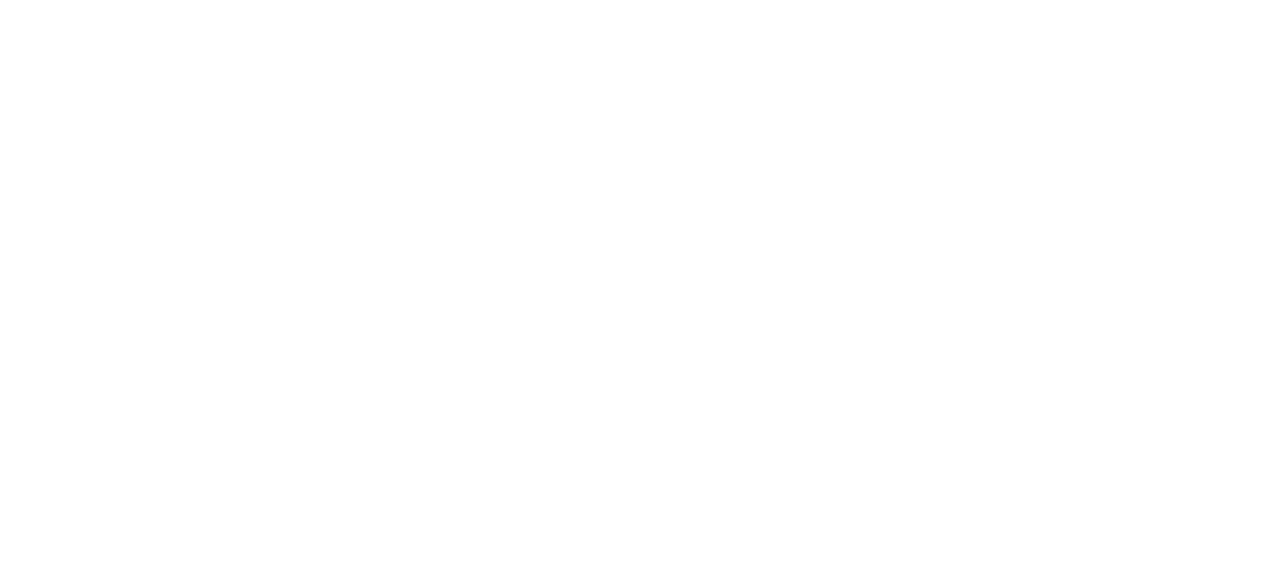
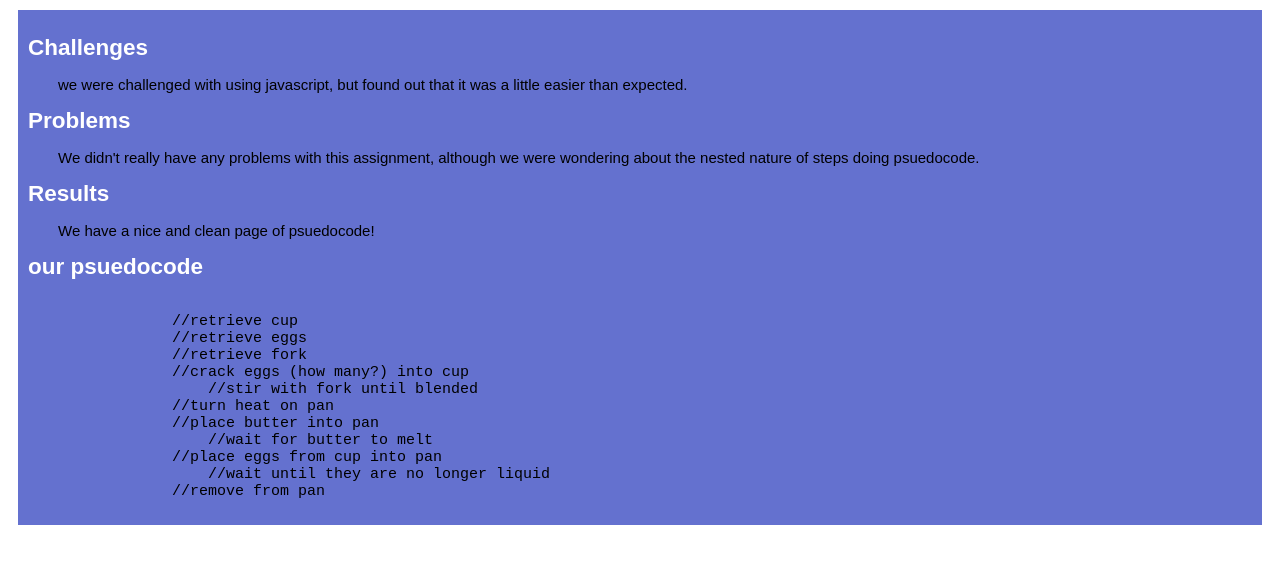
Before and after one commit to stargyaru/art101, a plain HTML site: page lab4/index.html in a window 1280 px wide. Drawn offline with Linux system fonts and the light colour scheme.

Commit message:
lab 5 things!

```diff
--- a/lab4/css/lab.css
+++ b/lab4/css/lab.css
@@ -0,0 +1,23 @@
+h1, h2, h3 {
+    color: white;
+    font-family: sans-serif;
+    font-size: 150%;
+}
+
+p {
+  color: black;
+  font-family: sans-serif;
+  font-size: 100%;
+  text-indent: 20px;
+  margin-left: 10px;
+}
+
+#content {
+    background-color: #6471cf;
+    width: rgba(255, 0, 0, 0.5);px;
+    min-height: 300px;
+    padding: 10px;
+    margin: 10px;
+    border: solid 1px #;
+    font-size: 15px;
+}
--- a/lab4/index.html
+++ b/lab4/index.html
@@ -1,11 +1,33 @@
 <!DOCTYPE html>
 <html>
 <head>
-	<title>Lab X - Subject/Topic</title>
+	<title>Lab 4 - Pseudocoding and Problem-Solving </title>
 	<link rel="stylesheet" type="text/css" href="../css/site.css">
 	<link rel="stylesheet" type="text/css" href="css/lab.css">
 </head>
 <body>
+		<div id="content">
+
+			<h1>Challenges</h1>
+			<p> we were challenged with using javascript, but found out that it was a little easier than expected. </p>
+			<h1>Problems</h1>
+			<p> We didn't really have any problems with this assignment, although we were wondering about the nested nature of steps doing psuedocode.</p>
+			<h1>Results</h1>
+      <p> We have a nice and clean page of psuedocode! </p>
+	<h1>our psuedocode </h1>
+	<pre> <code>
+		//retrieve cup
+		//retrieve eggs
+		//retrieve fork
+		//crack eggs (how many?) into cup
+		    //stir with fork until blended
+		//turn heat on pan
+		//place butter into pan
+		    //wait for butter to melt
+		//place eggs from cup into pan
+		    //wait until they are no longer liquid
+		//remove from pan
+</pre> </code>
 
 </body>
 </html>
--- a/lab5/css/lab.css
+++ b/lab5/css/lab.css
@@ -0,0 +1,34 @@
+h1, h2, h3 {
+    color: black;
+    font-family: sans-serif;
+    font-size: 150%;
+}
+
+p {
+  color: white;
+  font-family: serif;
+  font-size: 100%;
+  text-indent: 20px;
+  margin-left: 10px;
+}
+
+#content {
+    background-color: #6471cf;
+    width: rgba(255, 0, 0, 0.5);px;
+    min-height: 300px;
+    padding: 10px;
+    margin: 10px;
+    border: solid 1px #;
+    font-size: 20px;
+}
+#lab3summary {
+    background-color: #6471cf;
+    width: 500px;
+    min-height: 300px;
+    padding: 10px;
+    margin: 10px;
+    border: solid 1px #;
+    font-size: 20px;
+  }
+  #seltos {
+      width: 200px
```
Also changed, not shown: lab4/js/lab.js (+18 -0 lines), lab5/index.html (+16 -1 lines), lab5/js/lab.js (+25 -0 lines), lab5/img/seltos.jpeg (added), lab5/img/thing1.jpg (deleted).
